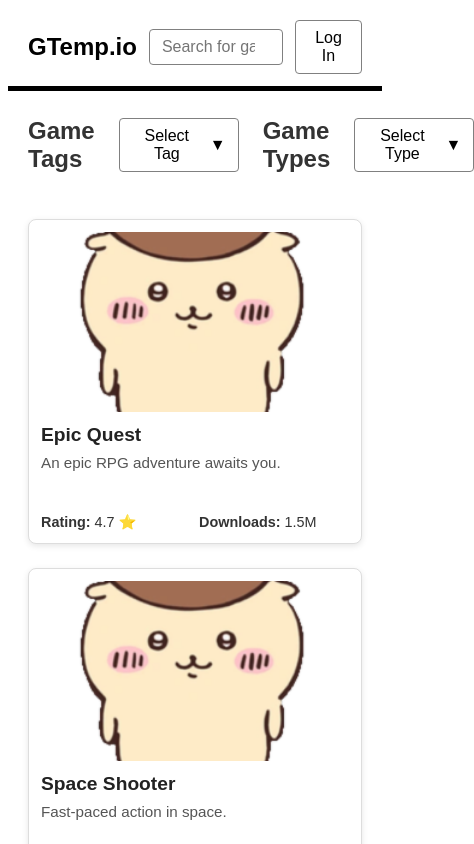
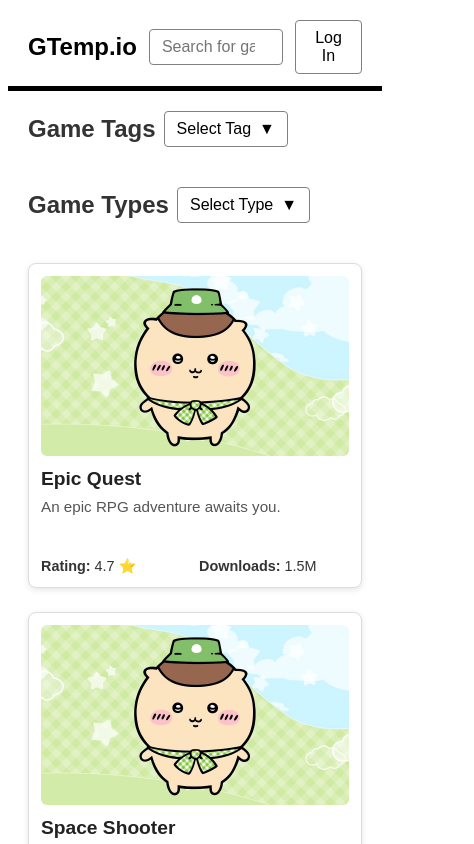
Before and after one commit to michaela-es/GTemp.io, a React (Vite) app in the folder React1/: page / in a window 390 px wide. Shown: the top 844 px of the page, 474 px wide, since content can reach past the window. Built offline with nearby package versions, Linux system fonts and the light colour scheme.

Commit message:
Changed filter bar alignment to left aligned

```diff
--- a/React1/src/components/FilterBar.css
+++ b/React1/src/components/FilterBar.css
@@ -1,13 +1,31 @@
 .filter-bar {
-  display: grid;
-  grid-template-columns: auto auto auto auto;
+  display: flex;
+  justify-content: flex-start; /* left aligned */
+  gap: 2rem;
+  padding: 0.5rem 1.25rem;
+}
+
+.filter-group {
+  display: flex;
   align-items: center;
-  gap: 16px 24px;
-  padding: 10px 20px;
+  gap: 0.5rem; /* space between label and dropdown */
 }
 
 .filter-label {
   margin: 0;
+  font-weight: 600;
   font-size: 1rem;
-  font-weight: 600;
+  white-space: nowrap; /* prevent wrapping */
 }
+
+@media (max-width: 600px) {
+  .filter-bar {
+    flex-direction: column;
+    align-items: flex-start;
+    gap: 1rem;
+  }
+  .filter-group {
+    width: 100%;
+    justify-content: flex-start;
+  }
+}
--- a/React1/src/components/FilterBar.jsx
+++ b/React1/src/components/FilterBar.jsx
@@ -6,10 +6,14 @@
 function FilterBar({ tags = [], types = [], onTagSelect, onTypeSelect }) {
   return (
     <div className="filter-bar">
-      <Subheading className="filter-label">Game Tags</Subheading>
-      <Dropdown label="Select Tag" options={tags} onSelect={onTagSelect} />
-      <Subheading className="filter-label">Game Types</Subheading>
-      <Dropdown label="Select Type" options={types} onSelect={onTypeSelect} />
+      <div className="filter-group">
+        <Subheading className="filter-label">Game Tags</Subheading>
+        <Dropdown label="Select Tag" options={tags} onSelect={onTagSelect} />
+      </div>
+      <div className="filter-group">
+        <Subheading className="filter-label">Game Types</Subheading>
+        <Dropdown label="Select Type" options={types} onSelect={onTypeSelect} />
+      </div>
     </div>
   );
 }
```
Also changed, not shown: React1/imgs/placeholder.png.
